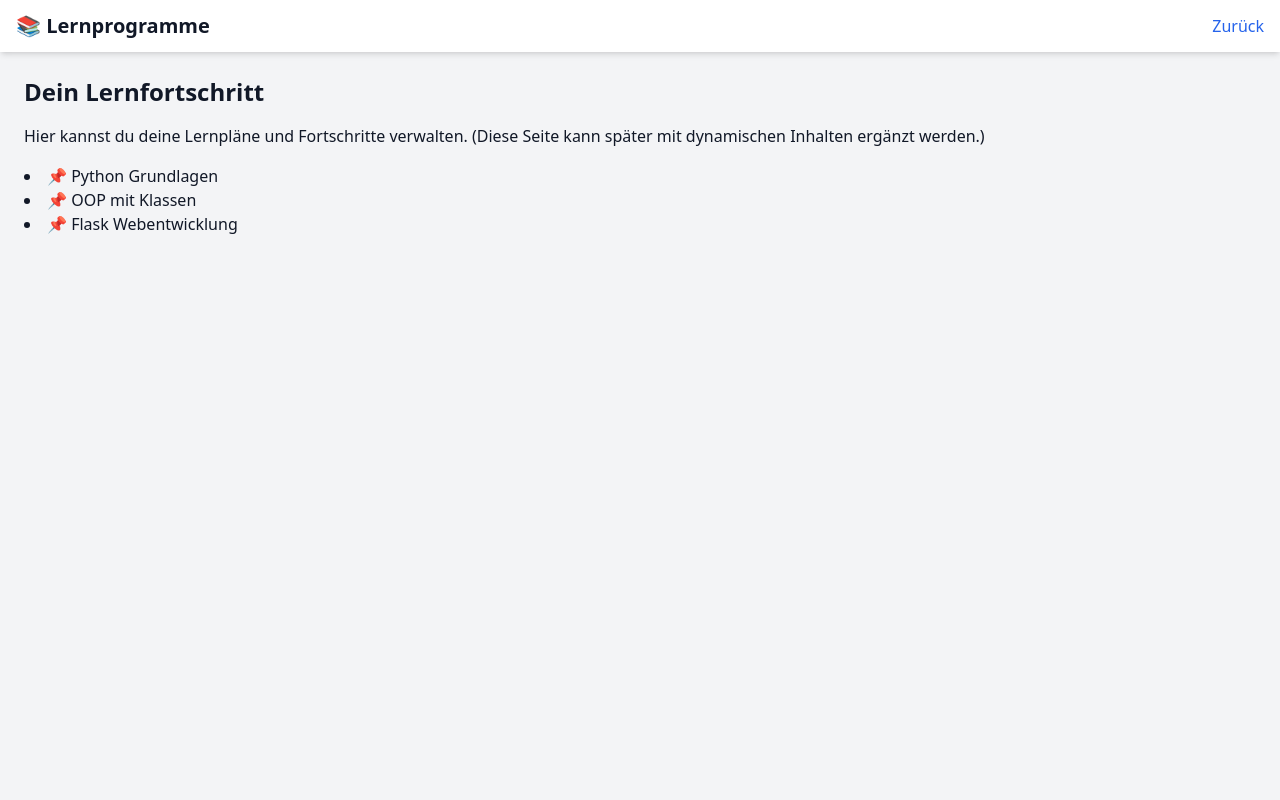
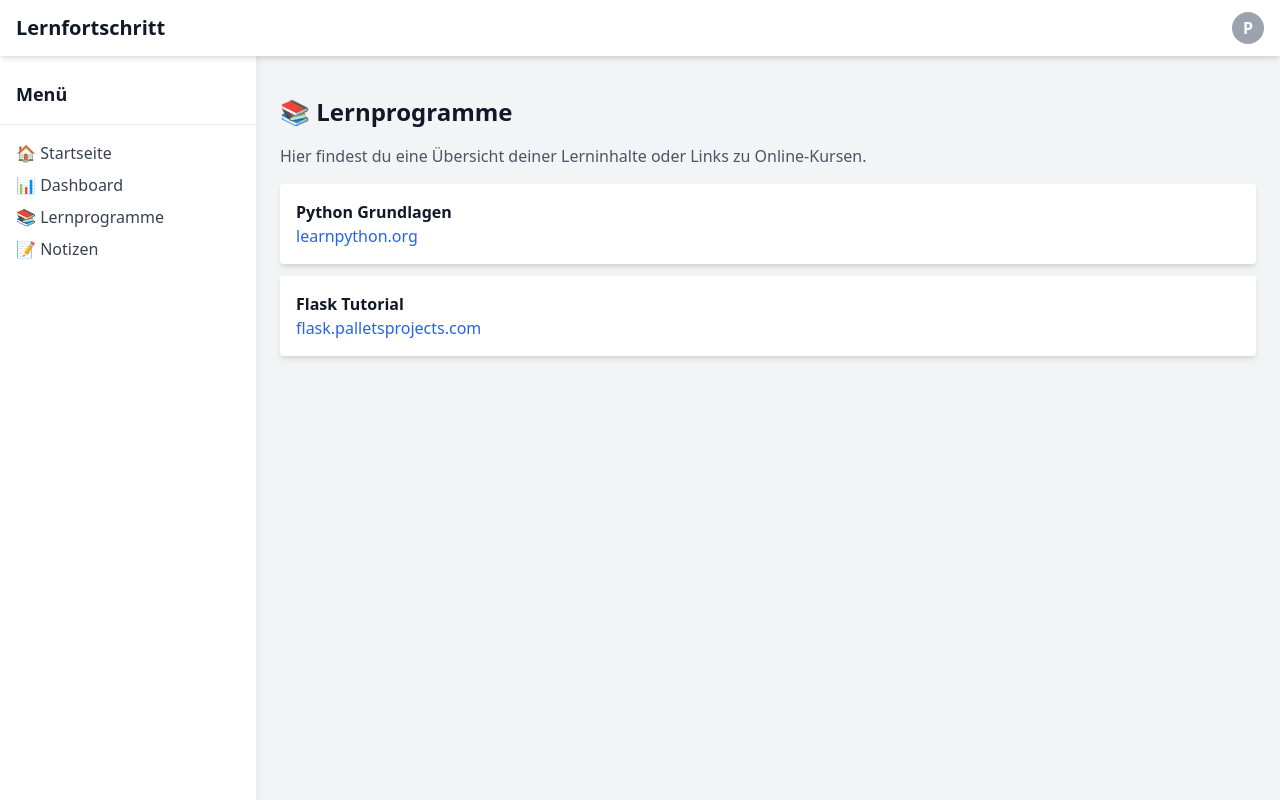
Before and after one commit to Alec961/Lernapp, a Flask app: page /lernprogramme in a window 1280 px wide. Run offline with Flask 3, Linux system fonts and the light colour scheme; some libraries are stand-ins or nearby versions.

Commit message:
Update lernprogramme.html
base.html eingeführt

```diff
--- a/templates/lernprogramme.html
+++ b/templates/lernprogramme.html
@@ -1,25 +1,19 @@
-<!-- templates/lernprogramme.html -->
-<!DOCTYPE html>
-<html lang="de">
-<head>
-  <meta charset="UTF-8">
-  <meta name="viewport" content="width=device-width, initial-scale=1.0">
-  <title>Lernprogramme</title>
-  <script src="https://cdn.tailwindcss.com"></script>
-</head>
-<body class="bg-gray-100 text-gray-900">
-  <header class="flex items-center justify-between bg-white shadow-md px-4 py-3">
-    <h1 class="text-xl font-bold">📚 Lernprogramme</h1>
-    <a href="/" class="text-blue-600 hover:underline">Zurück</a>
-  </header>
-  <main class="p-6">
-    <h2 class="text-2xl font-semibold mb-4">Dein Lernfortschritt</h2>
-    <p class="mb-4">Hier kannst du deine Lernpläne und Fortschritte verwalten. (Diese Seite kann später mit dynamischen Inhalten ergänzt werden.)</p>
-    <ul class="list-disc list-inside">
-      <li>📌 Python Grundlagen</li>
-      <li>📌 OOP mit Klassen</li>
-      <li>📌 Flask Webentwicklung</li>
-    </ul>
-  </main>
-</body>
-</html>
+{% extends "base.html" %}
+
+{% block title %}Lernprogramme{% endblock %}
+
+{% block content %}
+<h1 class="text-2xl font-bold mb-4">📚 Lernprogramme</h1>
+<p class="text-gray-600 mb-4">Hier findest du eine Übersicht deiner Lerninhalte oder Links zu Online-Kursen.</p>
+
+<ul class="space-y-3">
+    <li class="bg-white p-4 rounded shadow-md">
+        <strong>Python Grundlagen</strong><br>
+        <a href="https://www.learnpython.org/" target="_blank" class="text-blue-600 hover:underline">learnpython.org</a>
+    </li>
+    <li class="bg-white p-4 rounded shadow-md">
+        <strong>Flask Tutorial</strong><br>
+        <a href="https://flask.palletsprojects.com/" target="_blank" class="text-blue-600 hover:underline">flask.palletsprojects.com</a>
+    </li>
+</ul>
+{% endblock %}
```
